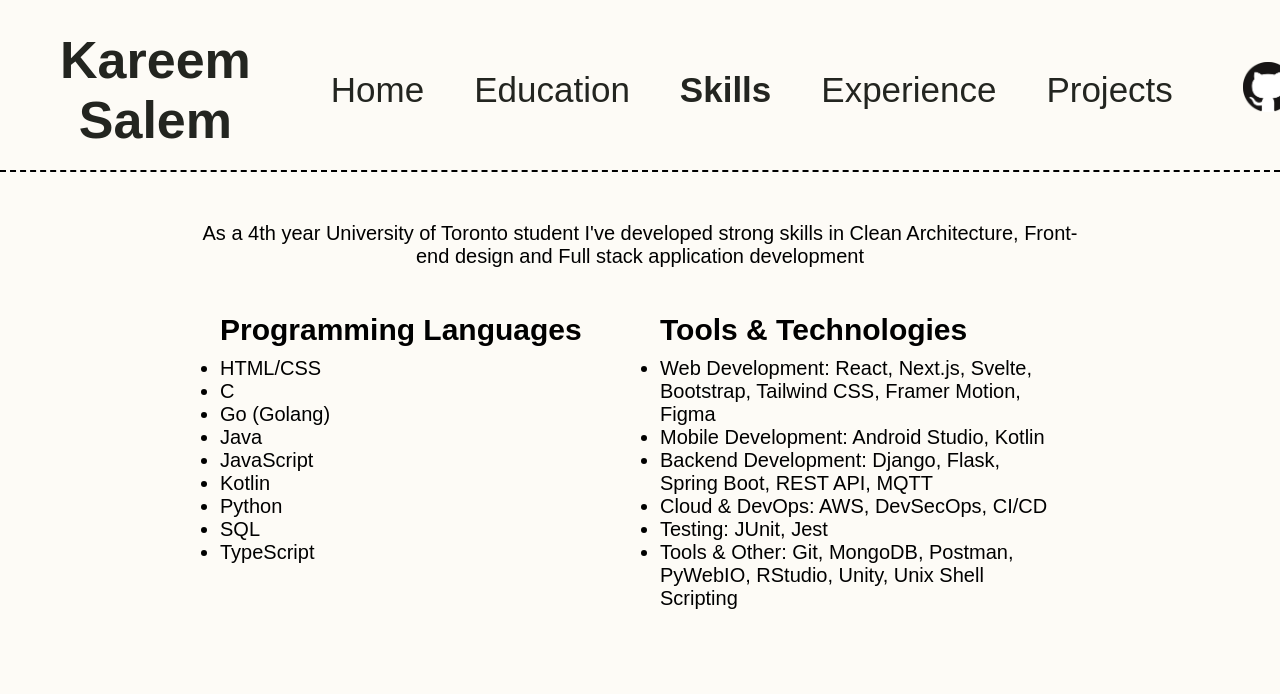
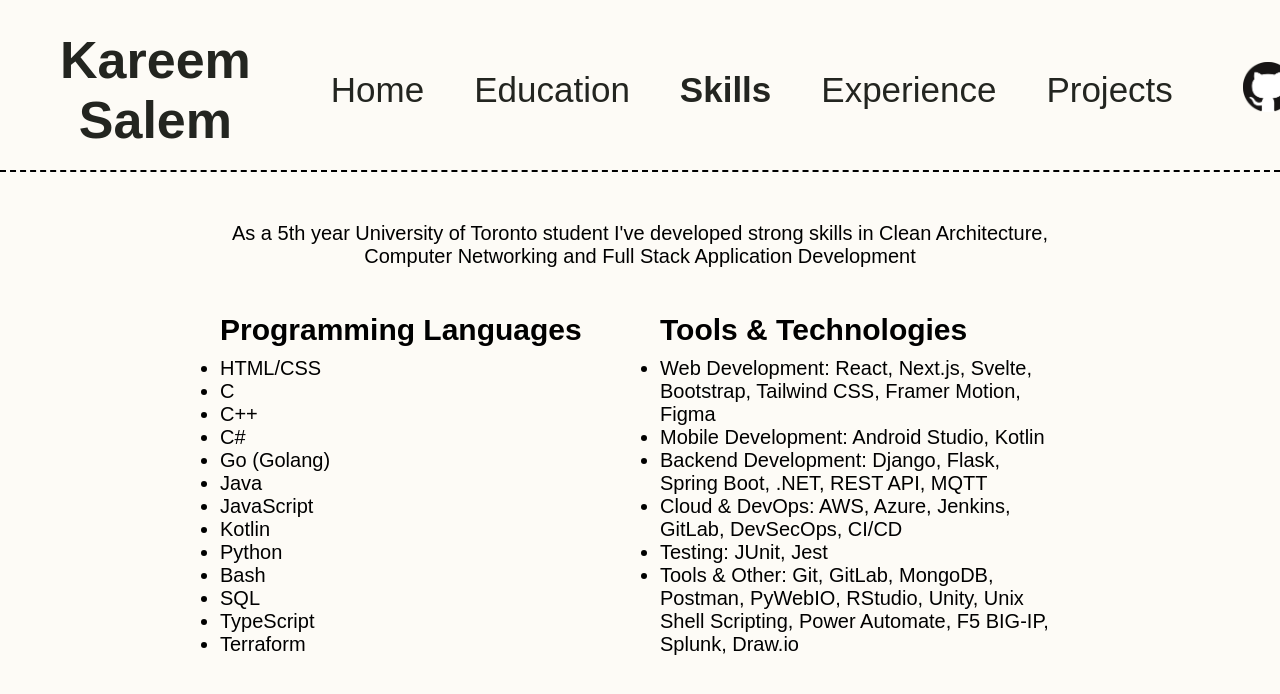
Before and after one commit to KareemSalem7/personal_website, a React (Create React App) app: page /skipage in a window 1280 px wide. Shown: the top 694 px of the page. Built offline with nearby package versions, Linux system fonts and the light colour scheme.

Commit message:
skills update

```diff
--- a/src/presentation/pages/Ski.js
+++ b/src/presentation/pages/Ski.js
@@ -9,8 +9,8 @@ function Ski() {
       <Header activePage={3}/>
       <main className="ski-container">
         <p style={{ marginTop: '50px', marginBottom: '0px', padding: '0' , fontSize: "20px"}}>
-        As a 4th year University of Toronto student I've developed strong skills in Clean Architecture,
-        Front-end design and Full stack application development
+        As a 5th year University of Toronto student I've developed strong skills in Clean Architecture,
+        Computer Networking and Full Stack Application Development
         </p>
         <main className="inner-ski-container">
           <div className="prog-section">
@@ -18,13 +18,17 @@ function Ski() {
           <ul style={{ margin: '0', padding: '0', listStyleType: 'disc' }}>
             <li>HTML/CSS</li>
             <li>C</li>
+            <li>C++</li>
+            <li>C#</li>
             <li>Go (Golang)</li>
             <li>Java</li>
             <li>JavaScript</li>
             <li>Kotlin</li>
             <li>Python</li>
+            <li>Bash</li>
             <li>SQL</li>
             <li>TypeScript</li>
+            <li>Terraform</li>
           </ul>
           </div>
           <div className="tech-section">
@@ -32,10 +36,10 @@ function Ski() {
           <ul style={{ margin: '0', padding: '0', listStyleType: 'disc' }}>
             <li>Web Development: React, Next.js, Svelte, Bootstrap, Tailwind CSS, Framer Motion, Figma</li>
             <li>Mobile Development: Android Studio, Kotlin</li>
-            <li>Backend Development: Django, Flask, Spring Boot, REST API, MQTT</li>
-            <li>Cloud & DevOps: AWS, DevSecOps, CI/CD</li>
+            <li>Backend Development: Django, Flask, Spring Boot, .NET, REST API, MQTT</li>
+            <li>Cloud & DevOps: AWS, Azure, Jenkins, GitLab, DevSecOps, CI/CD</li>
             <li>Testing: JUnit, Jest</li>
-            <li>Tools & Other: Git, MongoDB, Postman, PyWebIO, RStudio, Unity, Unix Shell Scripting</li>
+            <li>Tools & Other: Git, GitLab, MongoDB, Postman, PyWebIO, RStudio, Unity, Unix Shell Scripting, Power Automate, F5 BIG-IP, Splunk, Draw.io</li>
           </ul>
           </div>
         </main>
```
